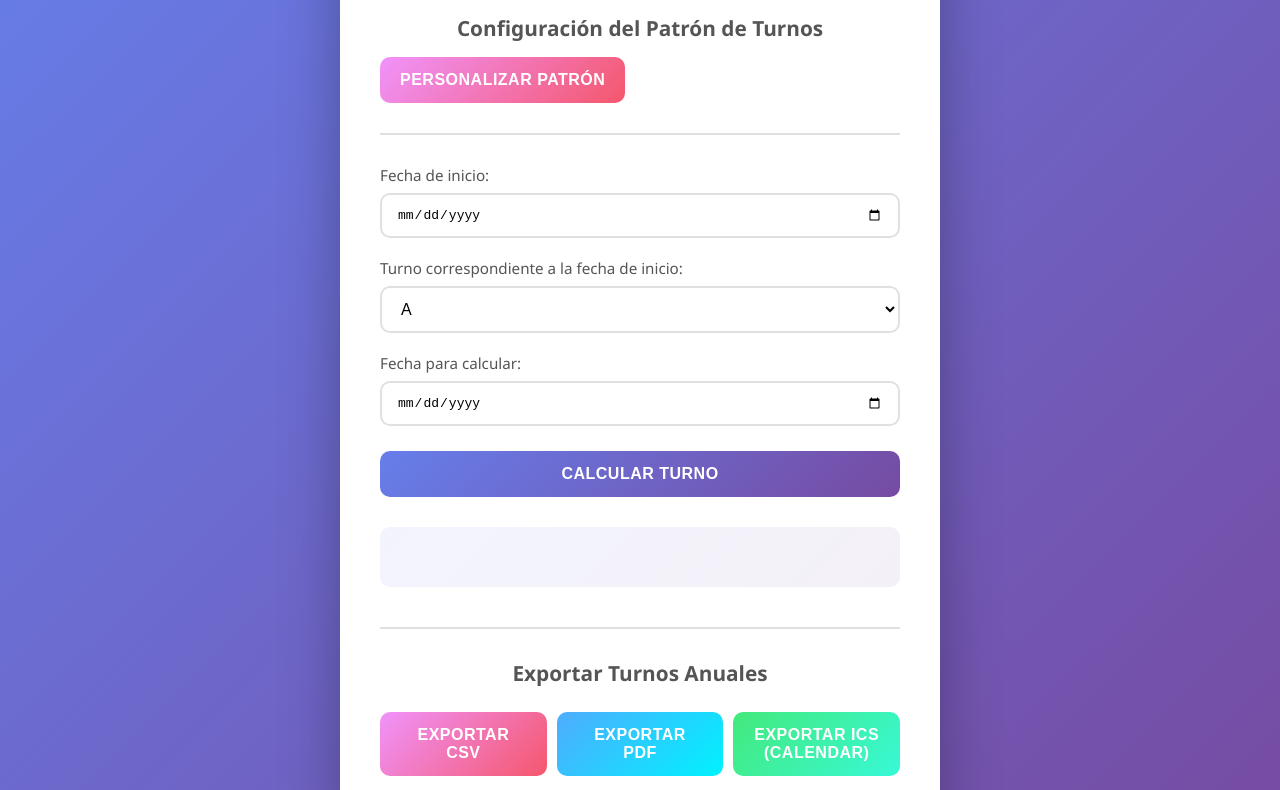
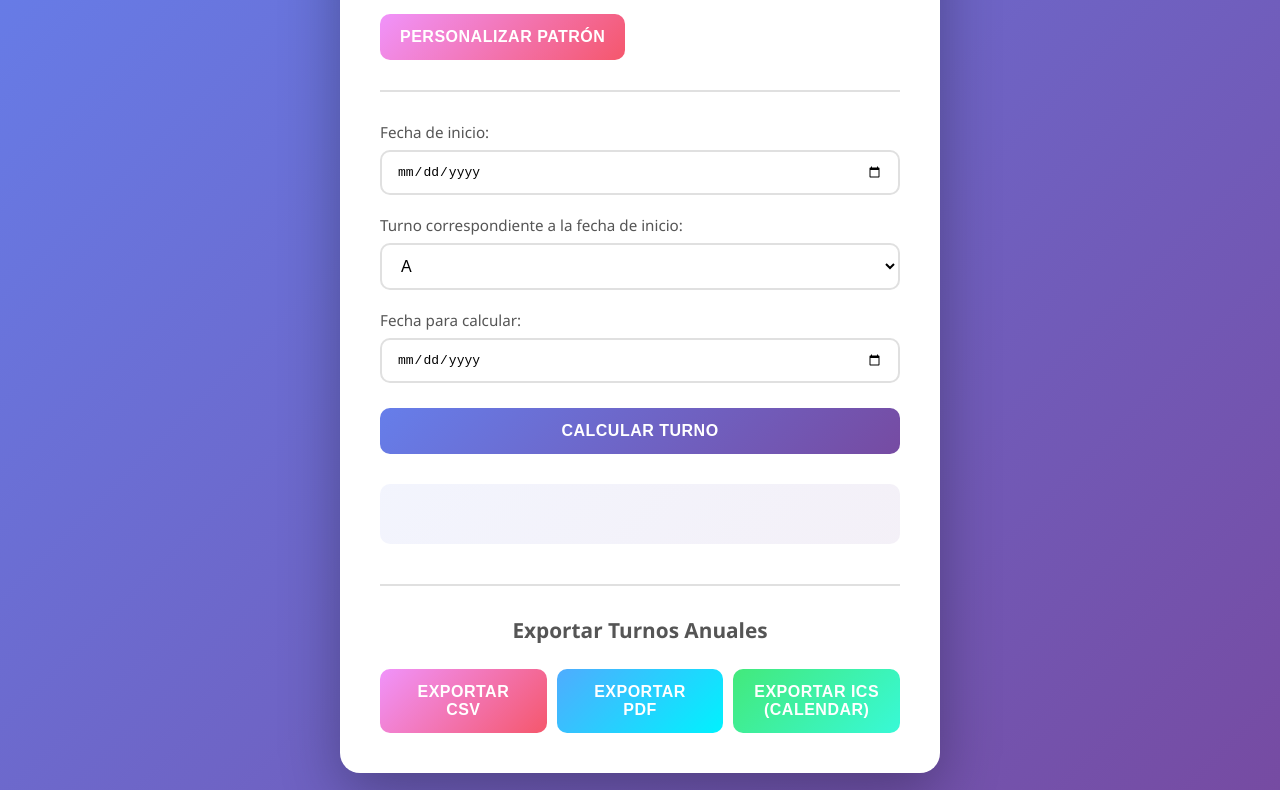
Before and after one commit to jvmonjo/calcular-turnos, a plain HTML site: page index.html in a window 1280 px wide. Shown: the part 119-909 px from the top of the page. Drawn offline with nearby package versions, Linux system fonts and the light colour scheme.

Commit message:
Actualizar index.html
Removed unnecessary subtitle

```diff
--- a/index.html
+++ b/index.html
@@ -23,7 +23,7 @@
     <h1>Calculadora de Turnos</h1>
 
     <div class="config-section">
-      <h2>Configuración del Patrón de Turnos</h2>
+
       <button id="toggleConfig" class="secondary">Personalizar Patrón</button>
 
       <div id="configPanel" style="display: none;">
```
